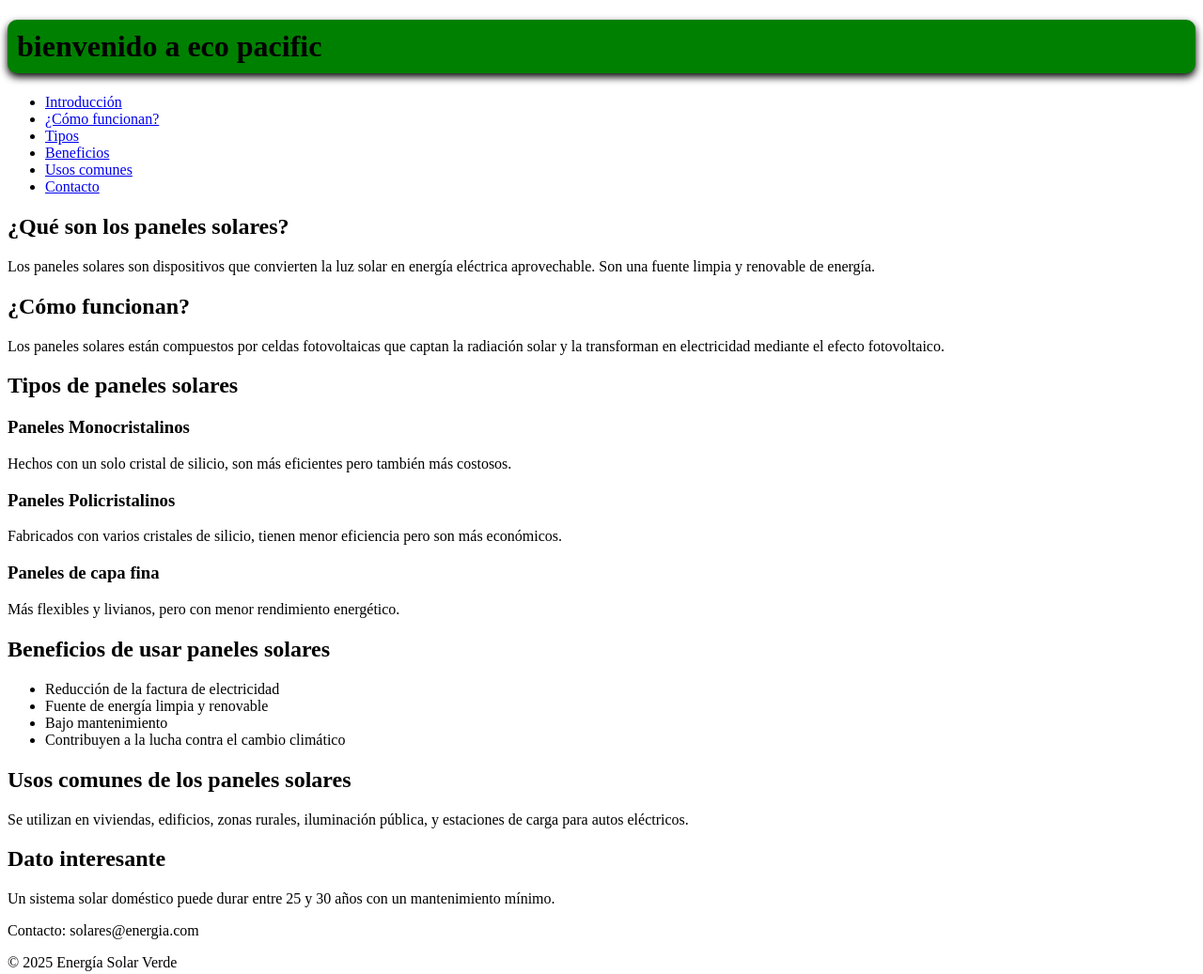
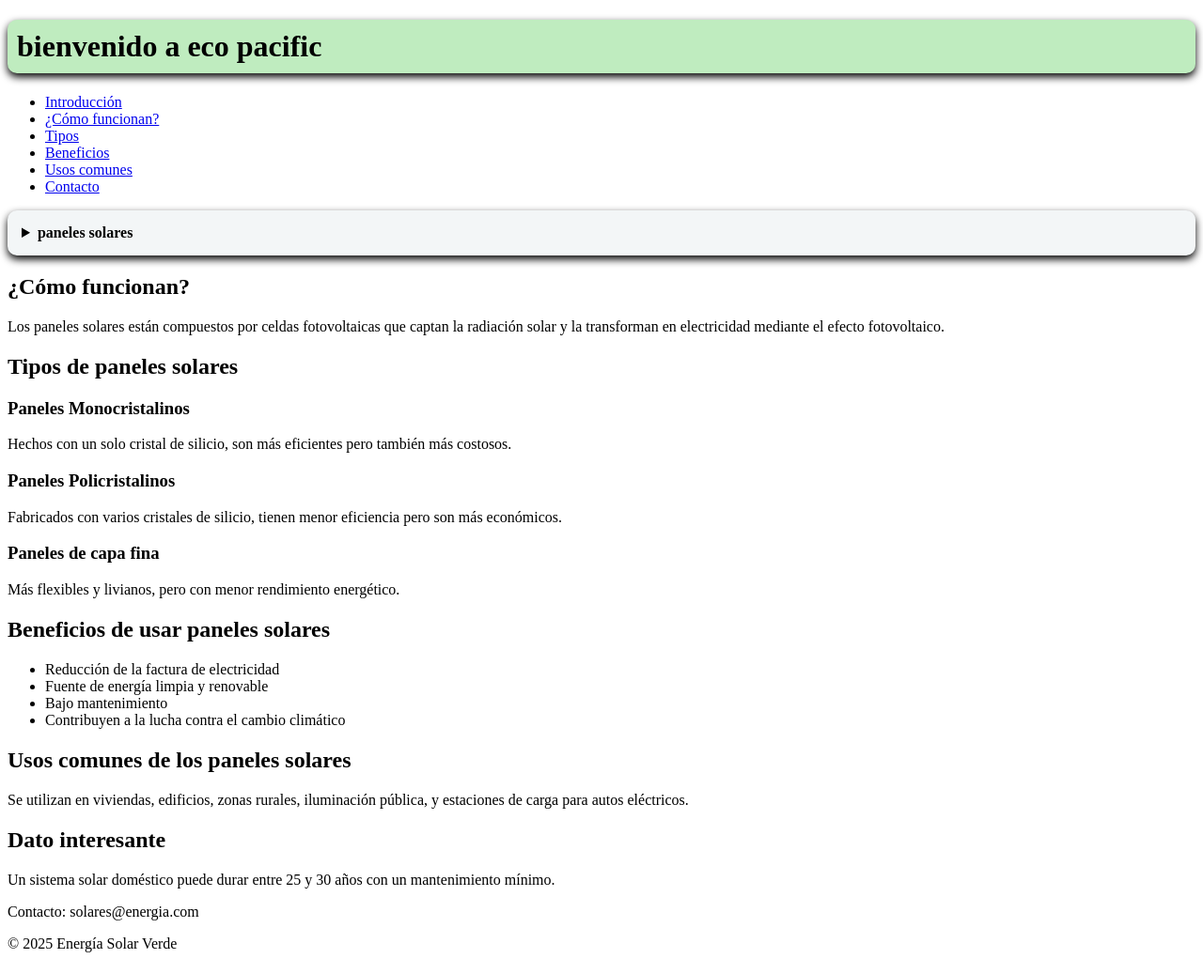
Before and after one commit to luisalexandermm/luisito, a plain HTML site: page index.html in a window 1280 px wide. Shown: the whole page at 94% size. Drawn offline with Linux system fonts and the light colour scheme.

Commit message:
aja aja aja

```diff
--- a/index.html
+++ b/index.html
@@ -11,7 +11,7 @@
     <h1 style="padding:10px;
                 border-radius: 10px;
                  box-shadow: 0 4px 8px;
-                 background-color: green;
+                 background-color: rgb(191, 236, 191);
                  color: black;">bienvenido a eco pacific</h1>
     <nav>
       <ul>
@@ -26,11 +26,15 @@
   </header>
 
   <main>
-
     <section id="introduccion">
+            <details id="galeria" style="background-color:rgb(243, 246, 247); padding: 15px; border-radius: 10px; box-shadow: 0 4px 8px;">
+        <summary><strong style="color: black;">paneles solares</strong></summary>
       <h2>¿Qué son los paneles solares?</h2>
       <p>Los paneles solares son dispositivos que convierten la luz solar en energía eléctrica aprovechable. Son una fuente limpia y renovable de energía.</p>
-    </section>
+            </details>
+     </section>
+
+
 
     <section id="funcionamiento">
       <h2>¿Cómo funcionan?</h2>
```
